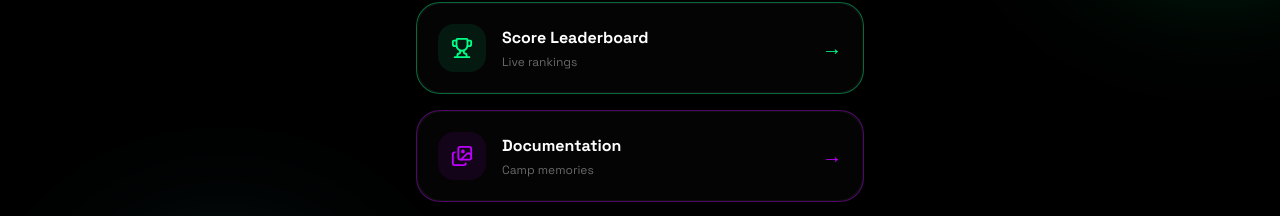
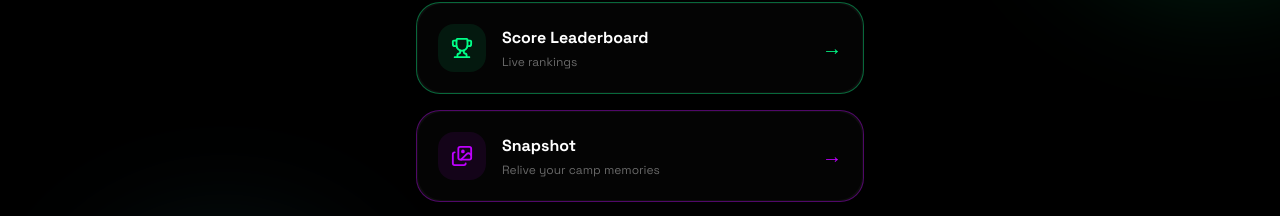
Before and after one commit to Johovenn/Overflow, a Next.js app: page /committee-links in a window 1280 px wide. Shown: the part 630-846 px from the top of the page. Built offline with nearby package versions, Linux system fonts and the light colour scheme.

Commit message:
rename documentation link

```diff
--- a/app/committee-links/page.tsx
+++ b/app/committee-links/page.tsx
@@ -73,8 +73,8 @@ export default function CommitteeLinksPage() {
 					/>
 
 					<LinkCard
-						title="Documentation"
-						description="Camp memories"
+						title="Snapshot"
+						description="Relive your camp memories"
 						href="YOUR_GDRIVE_LINK"
 						color="#BF00FF"
 						icon={Images}
--- a/app/links/page.tsx
+++ b/app/links/page.tsx
@@ -51,8 +51,8 @@ export default function LinksPage() {
 					/>
 
 					<LinkCard
-						title="Documentation"
-						description="Camp memories"
+						title="Snapshot"
+						description="Relive your camp memories"
 						href="YOUR_GDRIVE_LINK"
 						color="#BF00FF"
 						icon={Images}
```
